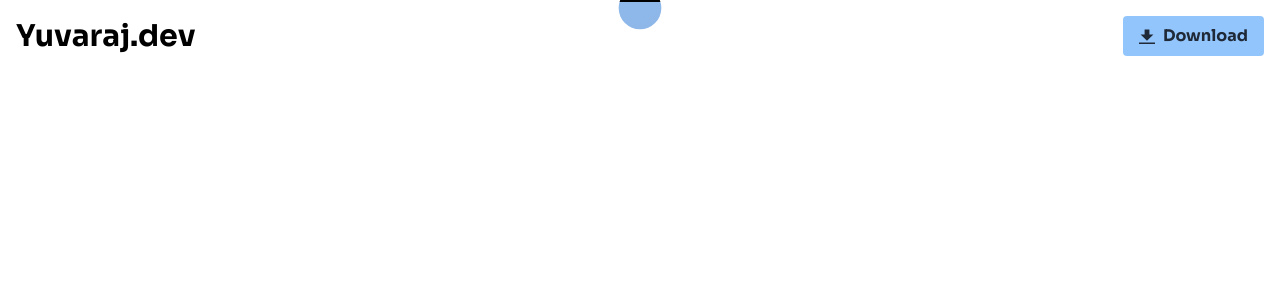
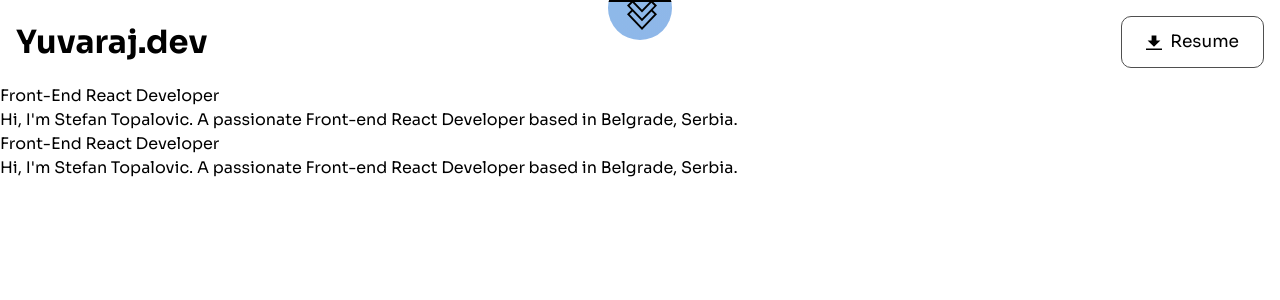
Before and after one commit to yuvarajj-dev/Yuvaraj.dev_Portfolio, a React (Create React App) app: page / in a window 1280 px wide. Shown: the top 300 px of the page. Built offline with nearby package versions, Linux system fonts and the light colour scheme.

Commit message:
"navbar "

```diff
--- a/src/App.js
+++ b/src/App.js
@@ -1,12 +1,14 @@
 import './App.css';
 import Header from './Header/Header';
 import Navbar from './Header/Navbar';
+import Home from './Home_file/Home';
 
 function App() {
   return (
     <>
     <Navbar />
     <Header />
+    <Home />
     </>
   );
 }
--- a/src/Header/Header.css
+++ b/src/Header/Header.css
@@ -5,14 +5,16 @@
     box-sizing: border-box;
     outline: none;
 }
-
+.head{
+    font-size: 2rem;
+}
 .main,
 .nav_bar {
     display: flex;
     justify-content: center;
     align-items: center;
     width: 100%;
-    height: 100vh;
+    position: relative;
     /* Set height to 100vh for full viewport height */
 }
 
@@ -37,7 +39,7 @@
     top: 0px;
     left: 0;
     background-image: linear-gradient(135deg, #8BC6EC 0%, #9599E2 100%);
-    clip-path: circle(2% at 50% 1%);
+    clip-path: circle(3% at 50% 1%);
     cursor: pointer;
     transition: clip-path 1s ease;
     height: 100vh;
@@ -130,3 +132,26 @@
     opacity: 1;
     pointer-events: all;
 }
+.arrow{
+    width: 30px;
+    height: 30px;
+    position: fixed;
+    top: 0;
+    left: 49%;
+    z-index: 99;
+    opacity: 1;
+}
+@media(width <= 768px){
+    .arrow{
+        left: 48%;
+        width: 29px;
+        height: 25px;
+    }
+}
+@media (width <= 650px){
+    .arrow{
+        left: 47%;
+        width: 20px;
+        height: 20px;
+    }
+}
--- a/src/Header/Header.jsx
+++ b/src/Header/Header.jsx
@@ -28,12 +28,14 @@ export default function Header() {
           <ul>
             <li><a href="#">Home</a></li>
             <li><a href="#">About</a></li>
-            <li><a href="#">Portfolio</a></li>
             <li><a href="#">Projects</a></li>
             <li><a href="#">Contact</a></li>
           </ul>
+            <img src="./Assest/Down arrow icon/download-svgrepo-com.svg" className='arrow' alt="arrow" />
         </div>
+
       </div>
+
     </>
   )
 }
--- /dev/null
+++ b/src/Header/Navbar.css
@@ -0,0 +1,86 @@
+
+
+
+.button {
+    display: flex;
+    padding: 12px 24px;
+    border: 1px solid #4f4f4f;
+    border-radius: 10px;
+    transition: all 0.2s ease-in;
+    position: relative;
+    overflow: hidden;
+    font-size: 17px;
+    cursor: pointer;
+    color: black;
+    z-index: 0;
+}
+.button svg{
+    align-self: center;
+}
+
+.button:before {
+    content: "";
+    position: absolute;
+    left: 50%;
+    transform: translateX(-50%) scaleY(1) scaleX(1.25);
+    top: 100%;
+    width: 140%;
+    height: 180%;
+    background-color: rgba(0, 0, 0, 0.05);
+    border-radius: 50%;
+    display: block;
+    transition: all 0.5s 0.1s cubic-bezier(0.55, 0, 0.1, 1);
+    z-index: -1;
+}
+
+.button:after {
+    content: "";
+    position: absolute;
+    left: 55%;
+    transform: translateX(-50%) scaleY(1) scaleX(1.45);
+    top: 180%;
+    width: 160%;
+    height: 190%;
+    background-color: #31c4de;
+    border-radius: 50%;
+    display: block;
+    transition: all 0.5s 0.1s cubic-bezier(0.55, 0, 0.1, 1);
+    z-index: -1;
+}
+
+.button:hover {
+    color: #ffffff;
+    border: 1px solid #31c4de;
+}
+
+.button:hover:before {
+    top: -35%;
+    background-color: #31c4de;
+    transform: translateX(-50%) scaleY(1.3) scaleX(0.8);
+}
+
+.button:hover:after {
+    top: -45%;
+    background-color: #31c4de;
+    transform: translateX(-50%) scaleY(1.3) scaleX(0.8);
+}
+
+@media (width <= 1024){
+    .head{
+        font-size: 1.5rem;
+    }
+}
+@media (width <= 768px){
+    .head{
+        font-size: 1.5rem;
+    }
+}
+@media (width <= 640px){
+
+    .button{
+        padding: 5px 5px;
+    }
+    .head{
+        font-size: 1.2rem;
+    }
+}
--- a/src/Header/Navbar.jsx
+++ b/src/Header/Navbar.jsx
@@ -1,17 +1,17 @@
 import React from 'react'
+import "./Navbar.css"
 
 export default function Navbar() {
     return (
         <>
-            <div>
+            <div className=''>
                 <nav className="bg-white border-gray-200 dark:bg-blue-100">
                     <div className="flex flex-wrap justify-between items-center mx-auto max-w-screen-xl p-4">
-                        <h1 className='text-3xl text-black font-bold'>Yuvaraj.dev</h1>
-
+                        <h1 className=' head text-black font-bold'>Yuvaraj.dev</h1>
                         <div className="flex items-center space-x-6 rtl:space-x-reverse">
-                            <button className="bg-blue-300 hover:bg-blue-600 text-gray-800 font-bold py-2 px-4 rounded inline-flex items-center">
+                            <button className='button' >
                                 <svg className="fill-current w-4 h-4 mr-2" xmlns="http://www.w3.org/2000/svg" viewBox="0 0 20 20"><path d="M13 8V2H7v6H2l8 8 8-8h-5zM0 18h20v2H0v-2z" /></svg>
-                                <span>Download</span>
+                                <span>Resume</span>
                             </button>
                         </div>
                     </div>
--- a/src/Home_file/Home.jsx
+++ b/src/Home_file/Home.jsx
@@ -1,9 +1,21 @@
 import React from 'react'
 
 export default function () {
- return (
+  return (
     <>
+      <div className='container'>
+        <div className="row">
+          <div>
+            <h1>Front-End React Developer</h1>
+            <p>Hi, I'm Stefan Topalovic. A passionate Front-end React Developer based in Belgrade, Serbia. </p>
+          </div>
+          <div>
+            <h1>Front-End React Developer</h1>
+            <p>Hi, I'm Stefan Topalovic. A passionate Front-end React Developer based in Belgrade, Serbia. </p>
+          </div>
+        </div>
 
+      </div>
     </>
   )
 }
```
Also changed, not shown: public/Assest/Down arrow icon/download-svgrepo-com.svg (added).
